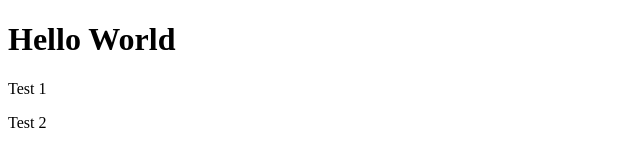
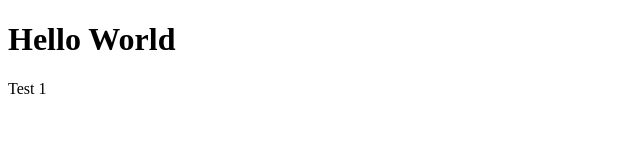
Before and after one commit to mmaines16/demo, a website: page index.html in a window 1280 px wide. Shown: the full height of the page, 0-640 px from the left. Drawn offline with Linux system fonts and the light colour scheme.

Commit message:
squash! rm div 3

```diff
--- a/index.html
+++ b/index.html
@@ -12,9 +12,5 @@
     <div>
         <p>Test 1</p>
     </div>
-
-    <div>
-        <p>Test 2</p>
-    </div>
 </body>
 </html>
```
